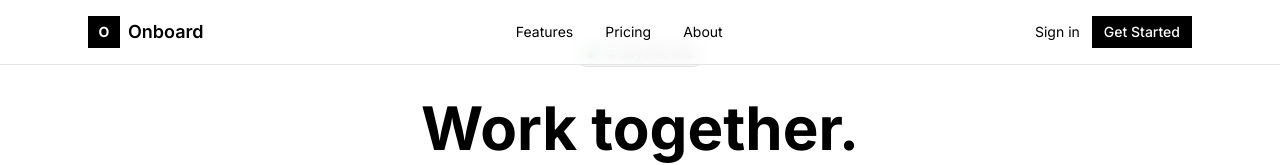
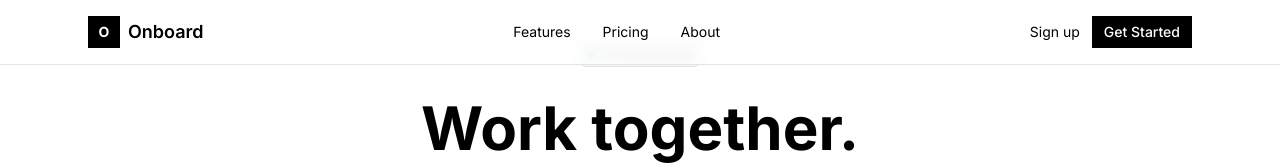
Before and after one commit to samuel-sarmah/onboad, a Next.js app: page / in a window 1280 px wide. Shown: the top 165 px of the page. Built offline with nearby package versions, Linux system fonts and the light colour scheme.

Commit message:
Update Header navigation

```diff
--- a/src/components/landing/Header.tsx
+++ b/src/components/landing/Header.tsx
@@ -13,26 +13,26 @@ export function Header() {
         </Link>
 
         <nav className="hidden md:flex items-center gap-8">
-          <Link href="#features" className="text-sm text-gray-600 hover:text-primary transition-colors">
+          <Link href="/features" className="text-sm text-gray-600 hover:text-primary transition-colors">
             Features
           </Link>
-          <Link href="#pricing" className="text-sm text-gray-600 hover:text-primary transition-colors">
+          <Link href="/#pricing" className="text-sm text-gray-600 hover:text-primary transition-colors">
             Pricing
           </Link>
-          <Link href="#about" className="text-sm text-gray-600 hover:text-primary transition-colors">
+          <Link href="/#about" className="text-sm text-gray-600 hover:text-primary transition-colors">
             About
           </Link>
         </nav>
 
         <div className="flex items-center gap-3">
-          <Link href="/login" className="text-sm text-gray-600 hover:text-primary transition-colors hidden sm:block">
-            Sign in
+          <Link href="/signup" className="text-sm text-gray-600 hover:text-primary transition-colors hidden sm:block">
+            Sign up
           </Link>
-          <Button size="sm">
-            <Link href="/login" >
-            Get Started
+          <Link href="/signup">
+            <Button size="sm">
+              Get Started
+            </Button>
           </Link>
-          </Button>
         </div>
       </div>
     </header>
```
